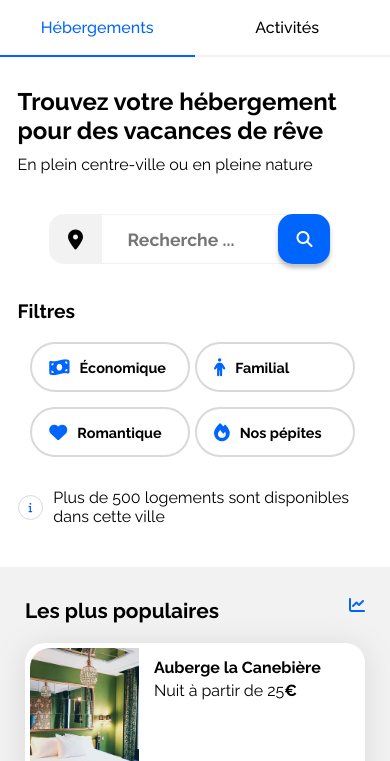
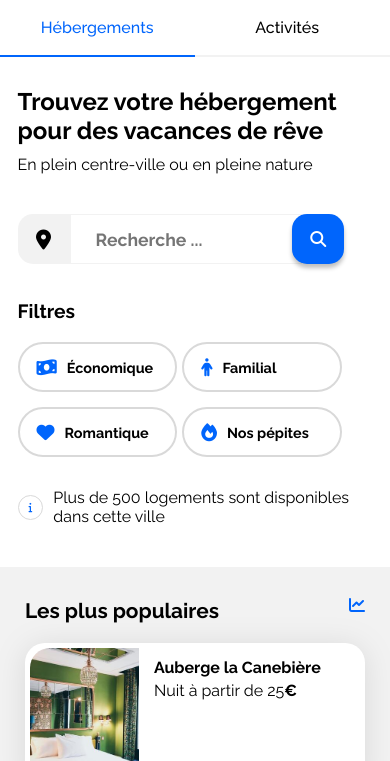
Before and after one commit to itsArgos/Projet-3-Booki-OC, a plain HTML site: page index.html in a window 390 px wide. Shown: the part 78-839 px from the top of the page. Drawn offline with Linux system fonts and the light colour scheme.

Commit message:
Modif width ( search-part )

```diff
--- a/css/style.css
+++ b/css/style.css
@@ -120,7 +120,6 @@ nav a:nth-child(2):hover::before {
 .search-bar input:nth-child(2) {
     width: 150px;
     padding: 0 20px 0 20px;
-    text-align: center;
     font-weight: 600;
     font-size: 1.1rem;
     border: 1px solid var(--main-bg-color);
@@ -556,7 +555,7 @@ footer div {
 
     .search-part form {
         display: flex;
-        justify-content: center;
+        justify-content: flex-start;
         margin-top: 10px;
     }
 
@@ -573,7 +572,7 @@ footer div {
 
     .search-bar input:nth-child(2) {
         text-align: unset;
-        width: 160px;
+        width: 60%;
         padding: 0 0 0 25px;
     }
 
@@ -593,7 +592,7 @@ footer div {
     .filter div {
         display: grid;
         grid-template-columns: 1fr 1fr;
-        margin: auto;
+        justify-content: flex-start;
     }
 
     .filter button {
```
